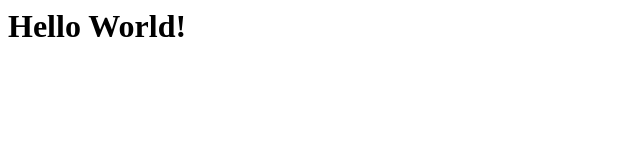
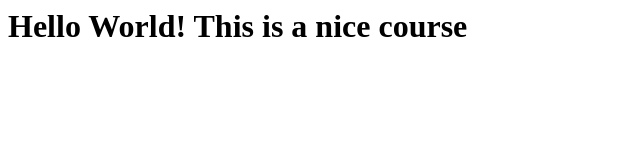
Before and after one commit to keshashah/course-webDev, a plain HTML site: page site/index.html in a window 1280 px wide. Shown: the whole page, without its empty margins (0-640 px from the left). Drawn offline with Linux system fonts and the light colour scheme.

Commit message:
Added a small line

```diff
--- a/site/index.html
+++ b/site/index.html
@@ -4,6 +4,6 @@
 	</head>
 
 	<body>
-		<h1>Hello World!</h1>
+		<h1>Hello World! This is a nice course</h1>
 	</body>
 </html>
```
